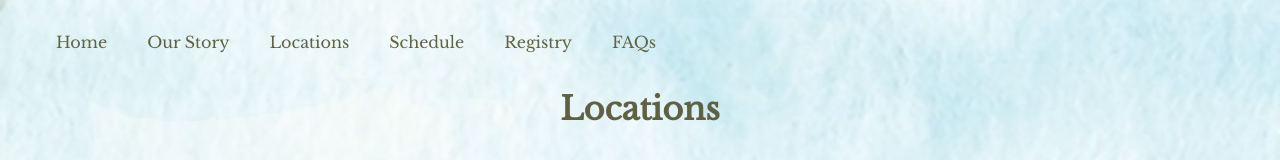
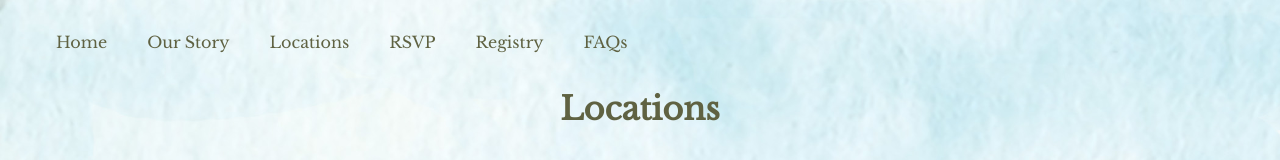
Before and after one commit to rhkearns/rksy-wedding-site, a React (Create React App) app: page /locations in a window 1280 px wide. Shown: the top 160 px of the page. Built offline with nearby package versions, Linux system fonts and the light colour scheme.

Commit message:
add rsvp link

```diff
--- a/src/components/Navbar/Navbar.jsx
+++ b/src/components/Navbar/Navbar.jsx
@@ -47,14 +47,16 @@
 								Locations
 							</NavLink>
 						</li>
-						<li className="nav__item">
-							<NavLink
-								to="/schedule"
+						<li className='nav__item'>
+							<a
+								href="https://www.zola.com/wedding/ryanandsam2025/rsvp"
+								target="_blank"
+								rel="noopener noreferrer"
 								className="nav__link"
 								onClick={closeMenuOnMobile}
 							>
-								Schedule
-							</NavLink>
+								RSVP
+							</a>
 						</li>
 						<li className="nav__item">
 							<a
```
